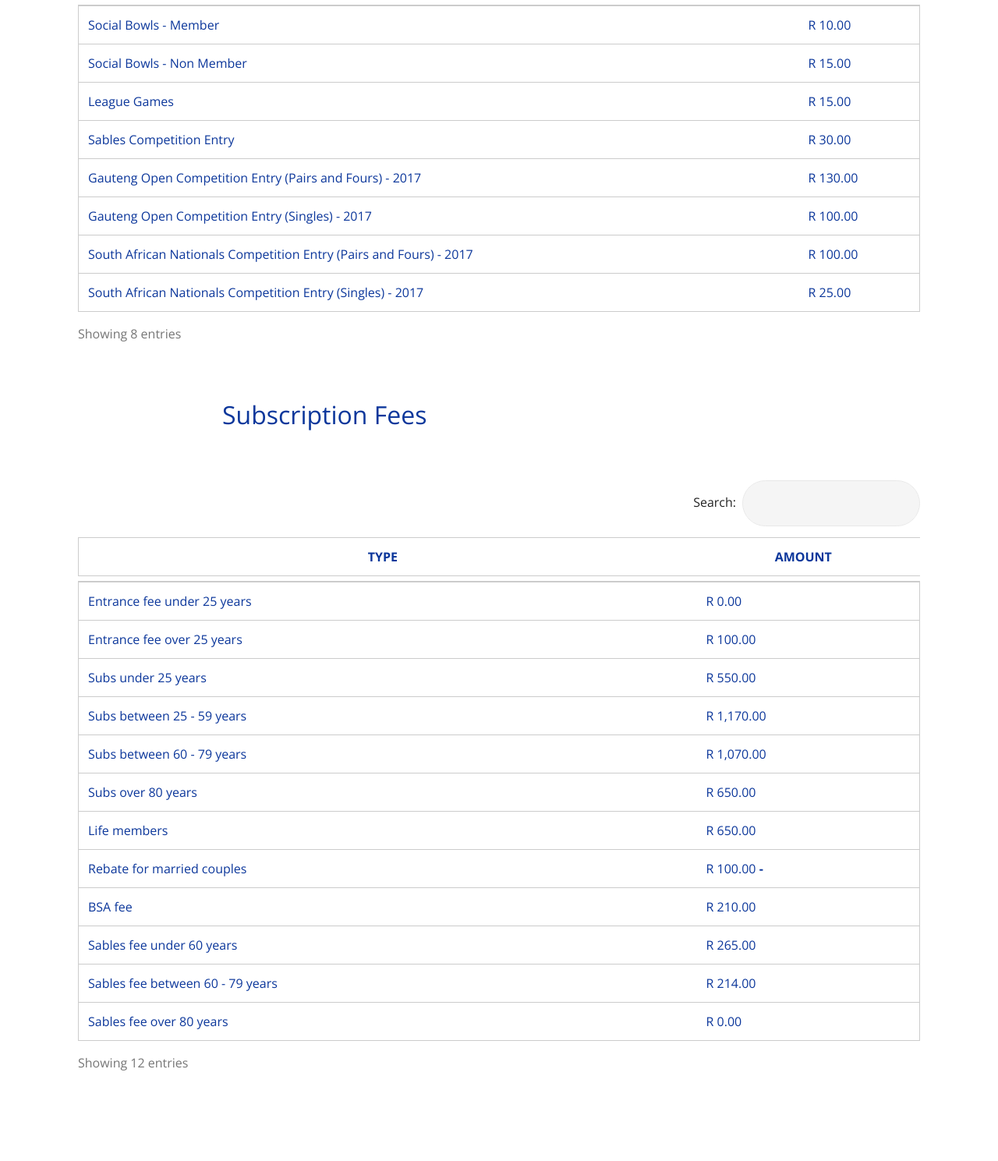
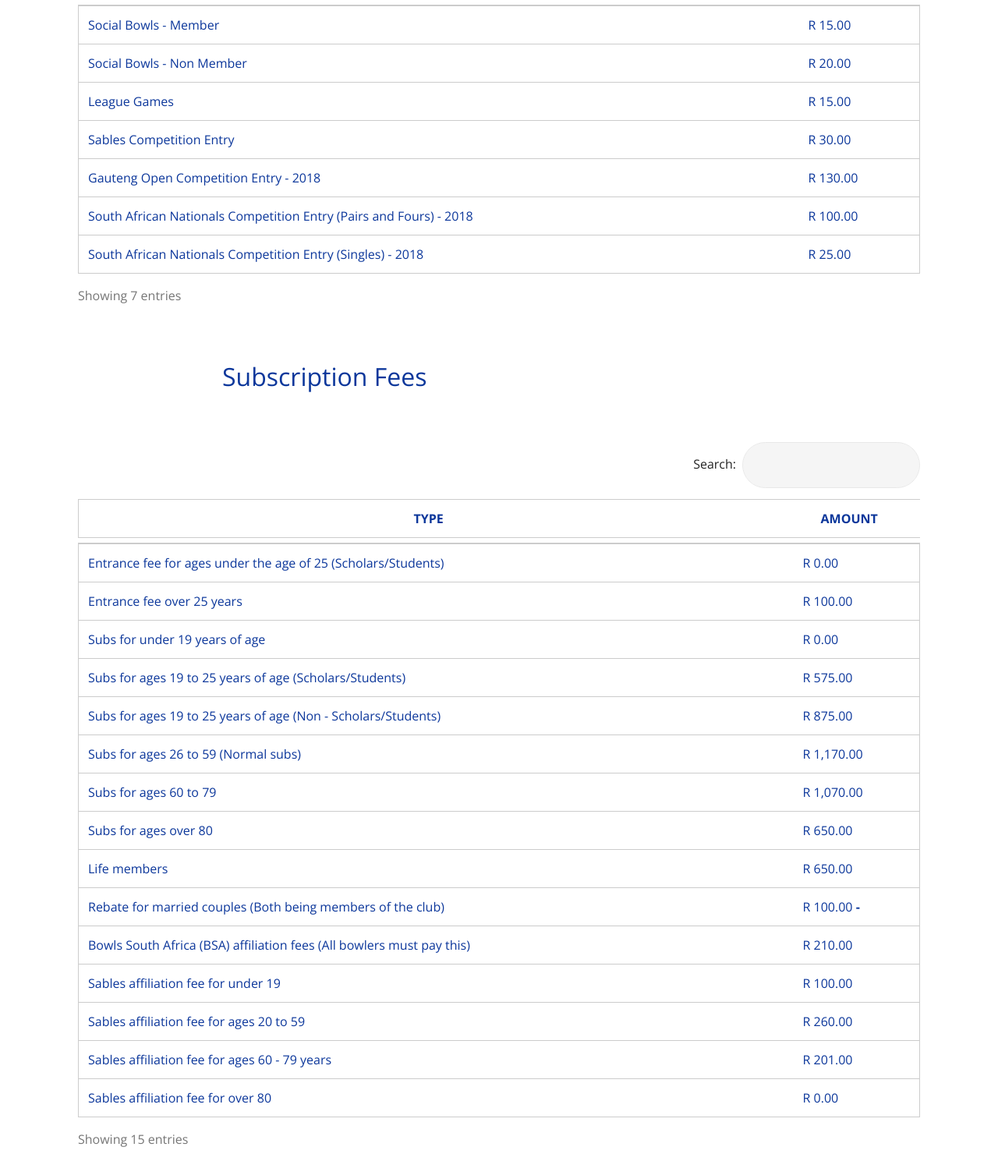
Before and after one commit to DeadlyDuckies/Krugersdorp-Bowling-Club, a PHP site: page /fees in a window 1280 px wide. Shown: the part 517-2006 px from the top of the page at 78% size. Before the commit the page ends 1890 px from the top, so only its background shows below. Run offline with PHP 8.4, Linux system fonts and the light colour scheme; lists and menus that the app fills with data are empty; some web fonts are replaced.

Commit message:
Updated club competition results, fees and league teams page

```diff
--- a/fees.php
+++ b/fees.php
@@ -81,11 +81,11 @@
                             <tbody>
                                 <tr>
                                     <td class="body-item mbr-fonts-style display-7">Social Bowls - Member</td>
-                                    <td class="body-item mbr-fonts-style display-7">R 10.00</td>
+                                    <td class="body-item mbr-fonts-style display-7">R 15.00</td>
                                 </tr>
                                 <tr>
                                     <td class="body-item mbr-fonts-style display-7">Social Bowls - Non Member </td>
-                                    <td class="body-item mbr-fonts-style display-7">R 15.00</td>
+                                    <td class="body-item mbr-fonts-style display-7">R 20.00</td>
                                 </tr>
                                 <tr>
                                     <td class="body-item mbr-fonts-style display-7">League Games</td>
@@ -96,19 +96,15 @@
                                     <td class="body-item mbr-fonts-style display-7">R 30.00</td>
                                 </tr>
                                 <tr>
-                                    <td class="body-item mbr-fonts-style display-7">Gauteng Open Competition Entry (Pairs and Fours) - 2017</td>
+                                    <td class="body-item mbr-fonts-style display-7">Gauteng Open Competition Entry - 2018</td>
                                     <td class="body-item mbr-fonts-style display-7">R 130.00</td>
                                 </tr>
                                 <tr>
-                                    <td class="body-item mbr-fonts-style display-7">Gauteng Open Competition Entry (Singles) - 2017</td>
+                                    <td class="body-item mbr-fonts-style display-7">South African Nationals Competition Entry (Pairs and Fours) - 2018</td>
                                     <td class="body-item mbr-fonts-style display-7">R 100.00</td>
                                 </tr>
                                 <tr>
-                                    <td class="body-item mbr-fonts-style display-7">South African Nationals Competition Entry (Pairs and Fours) - 2017</td>
-                                    <td class="body-item mbr-fonts-style display-7">R 100.00</td>
-                                </tr>
-                                <tr>
-                                    <td class="body-item mbr-fonts-style display-7">South African Nationals Competition Entry (Singles) - 2017</td>
+                                    <td class="body-item mbr-fonts-style display-7">South African Nationals Competition Entry (Singles) - 2018</td>
                                     <td class="body-item mbr-fonts-style display-7">R 25.00</td>
                                 </tr>
                             </tbody>
@@ -178,7 +174,7 @@
                             </thead>
                             <tbody>
                                 <tr>
-                                    <td class="body-item mbr-fonts-style display-7">Entrance fee under 25 years</td>
+                                    <td class="body-item mbr-fonts-style display-7">Entrance fee for ages under the age of 25 (Scholars/Students)</td>
                                     <td class="body-item mbr-fonts-style display-7">R 0.00</td>
                                 </tr>
                                 <tr>
@@ -186,19 +182,27 @@
                                     <td class="body-item mbr-fonts-style display-7">R 100.00</td>
                                 </tr>
                                 <tr>
-                                    <td class="body-item mbr-fonts-style display-7">Subs under 25 years</td>
-                                    <td class="body-item mbr-fonts-style display-7">R 550.00</td>
+                                    <td class="body-item mbr-fonts-style display-7">Subs for under 19 years of age</td>
+                                    <td class="body-item mbr-fonts-style display-7">R 0.00</td>
                                 </tr>
                                 <tr>
-                                    <td class="body-item mbr-fonts-style display-7">Subs between 25 - 59 years</td>
+                                    <td class="body-item mbr-fonts-style display-7">Subs for ages 19 to 25 years of age (Scholars/Students)</td>
+                                    <td class="body-item mbr-fonts-style display-7">R 575.00</td>
+                                </tr>
+                                <tr>
+                                    <td class="body-item mbr-fonts-style display-7">Subs for ages 19 to 25 years of age (Non - Scholars/Students)</td>
+                                    <td class="body-item mbr-fonts-style display-7">R 875.00</td>
+                                </tr>
+                                <tr>
+                                    <td class="body-item mbr-fonts-style display-7">Subs for ages 26 to 59 (Normal subs)</td>
                                     <td class="body-item mbr-fonts-style display-7">R 1,170.00</td>
                                 </tr>
                                 <tr>
-                                    <td class="body-item mbr-fonts-style display-7">Subs between 60 - 79 years</td>
+                                    <td class="body-item mbr-fonts-style display-7">Subs for ages 60 to 79</td>
                                     <td class="body-item mbr-fonts-style display-7">R 1,070.00</td>
                                 </tr>
                                 <tr>
-                                    <td class="body-item mbr-fonts-style display-7">Subs over 80 years</td>
+                                    <td class="body-item mbr-fonts-style display-7">Subs for ages over 80</td>
                                     <td class="body-item mbr-fonts-style display-7">R 650.00</td>
                                 </tr>
                                 <tr>
@@ -206,23 +210,27 @@
                                     <td class="body-item mbr-fonts-style display-7">R 650.00</td>
                                 </tr>
                                 <tr>
-                                    <td class="body-item mbr-fonts-style display-7">Rebate for married couples</td>
+                                    <td class="body-item mbr-fonts-style display-7">Rebate for married couples (Both being members of the club)</td>
                                     <td class="body-item mbr-fonts-style display-7">R 100.00 <strong>-</strong></td>
                                 </tr>
                                 <tr>
-                                    <td class="body-item mbr-fonts-style display-7">BSA fee</td>
+                                    <td class="body-item mbr-fonts-style display-7">Bowls South Africa (BSA) affiliation fees (All bowlers must pay this)</td>
                                     <td class="body-item mbr-fonts-style display-7">R 210.00</td>
                                 </tr>
                                 <tr>
-                                    <td class="body-item mbr-fonts-style display-7">Sables fee under 60 years</td>
-                                    <td class="body-item mbr-fonts-style display-7">R 265.00</td>
+                                    <td class="body-item mbr-fonts-style display-7">Sables affiliation fee for under 19</td>
+                                    <td class="body-item mbr-fonts-style display-7">R 100.00</td>
                                 </tr>
                                 <tr>
-                                    <td class="body-item mbr-fonts-style display-7">Sables fee between 60 - 79 years</td>
-                                    <td class="body-item mbr-fonts-style display-7">R 214.00</td>
+                                    <td class="body-item mbr-fonts-style display-7">Sables affiliation fee for ages 20 to 59</td>
+                                    <td class="body-item mbr-fonts-style display-7">R 260.00</td>
                                 </tr>
                                 <tr>
-                                    <td class="body-item mbr-fonts-style display-7">Sables fee over 80 years</td>
+                                    <td class="body-item mbr-fonts-style display-7">Sables affiliation fee for ages 60 - 79 years</td>
+                                    <td class="body-item mbr-fonts-style display-7">R 201.00</td>
+                                </tr>
+                                <tr>
+                                    <td class="body-item mbr-fonts-style display-7">Sables affiliation fee for over 80</td>
                                     <td class="body-item mbr-fonts-style display-7">R 0.00</td>
                                 </tr>
                             </tbody>
```
Also changed, not shown: config/competitions.xml (+31 -31 lines), league_teams.php (+87 -45 lines).
